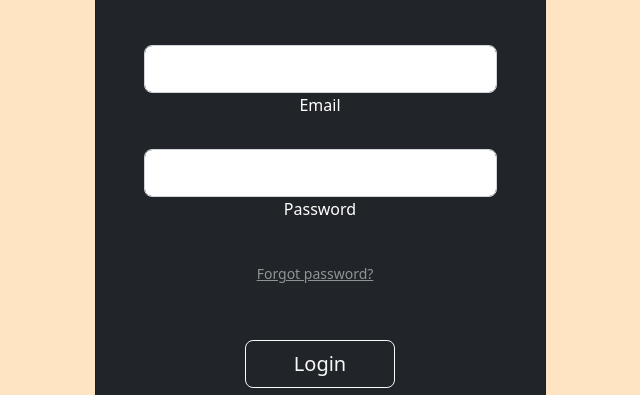
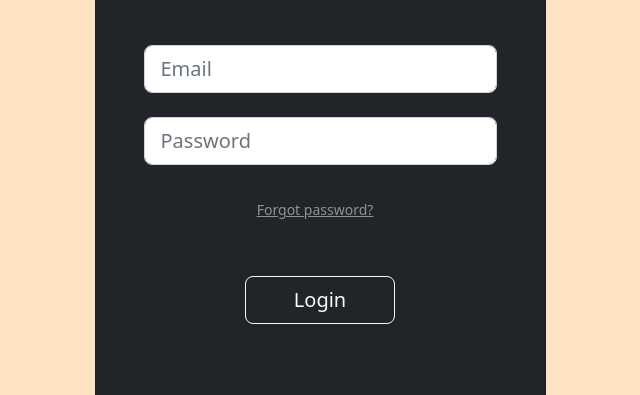
Before and after one commit to kale-Dev1/signup-form, a plain HTML site: page login.html in a window 1280 px wide. Shown: the part 224-619 px from the top of the page, without its empty margins (320-960 px from the left). Drawn offline with nearby package versions, Linux system fonts and the light colour scheme.

Commit message:
Add form placeholder

```diff
--- a/login.html
+++ b/login.html
@@ -22,13 +22,15 @@
                     <p class="text-white-50 mb-5">Please enter your login and password!</p>
 
                     <div class="form-outline form-white mb-4">
-                      <input type="email" id="typeEmailX" class="form-control form-control-lg" />
-                      <label class="form-label" for="typeEmailX">Email</label>
+
+                      <input type="email" id="typeEmailX" class="form-control form-control-lg" placeholder="Email" />
+
                     </div>
 
                     <div class="form-outline form-white mb-4">
-                      <input type="password" id="typePasswordX" class="form-control form-control-lg" />
-                      <label class="form-label" for="typePasswordX">Password</label>
+
+                      <input type="password" id="typePasswordX" class="form-control form-control-lg" placeholder="Password" />
+
                     </div>
 
                     <p class="small mb-5 pb-lg-2"><a class="text-white-50" href="#!">Forgot password?</a></p>
@@ -36,9 +38,7 @@
                     <button class="btn btn-outline-light btn-lg px-5" type="submit">Login</button>
 
                     <div class="d-flex justify-content-center text-center mt-4 pt-1">
-                      <a href="#!" class="text-white"><i class="fab fa-facebook-f fa-lg"></i></a>
-                      <a href="#!" class="text-white"><i class="fab fa-twitter fa-lg mx-4 px-2"></i></a>
-                      <a href="#!" class="text-white"><i class="fab fa-google fa-lg"></i></a>
+
                     </div>
 
                   </div>
```
